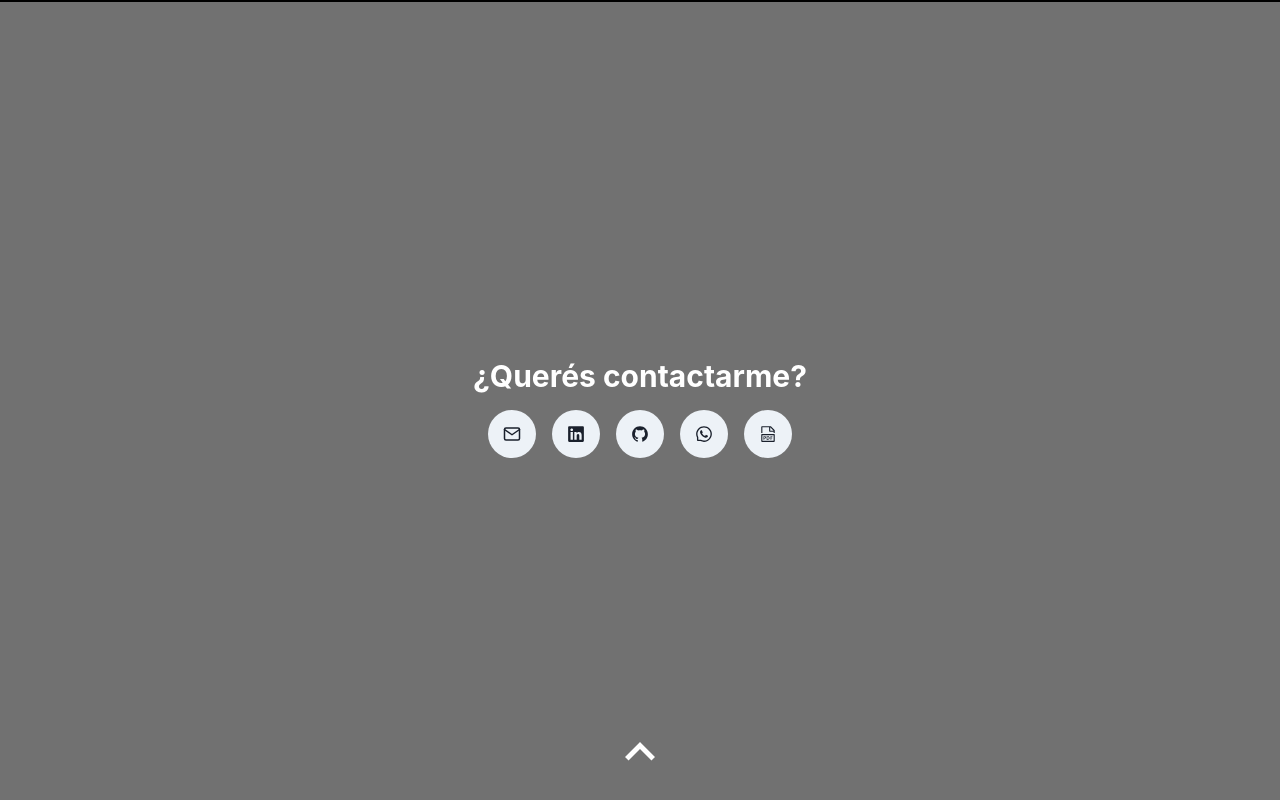
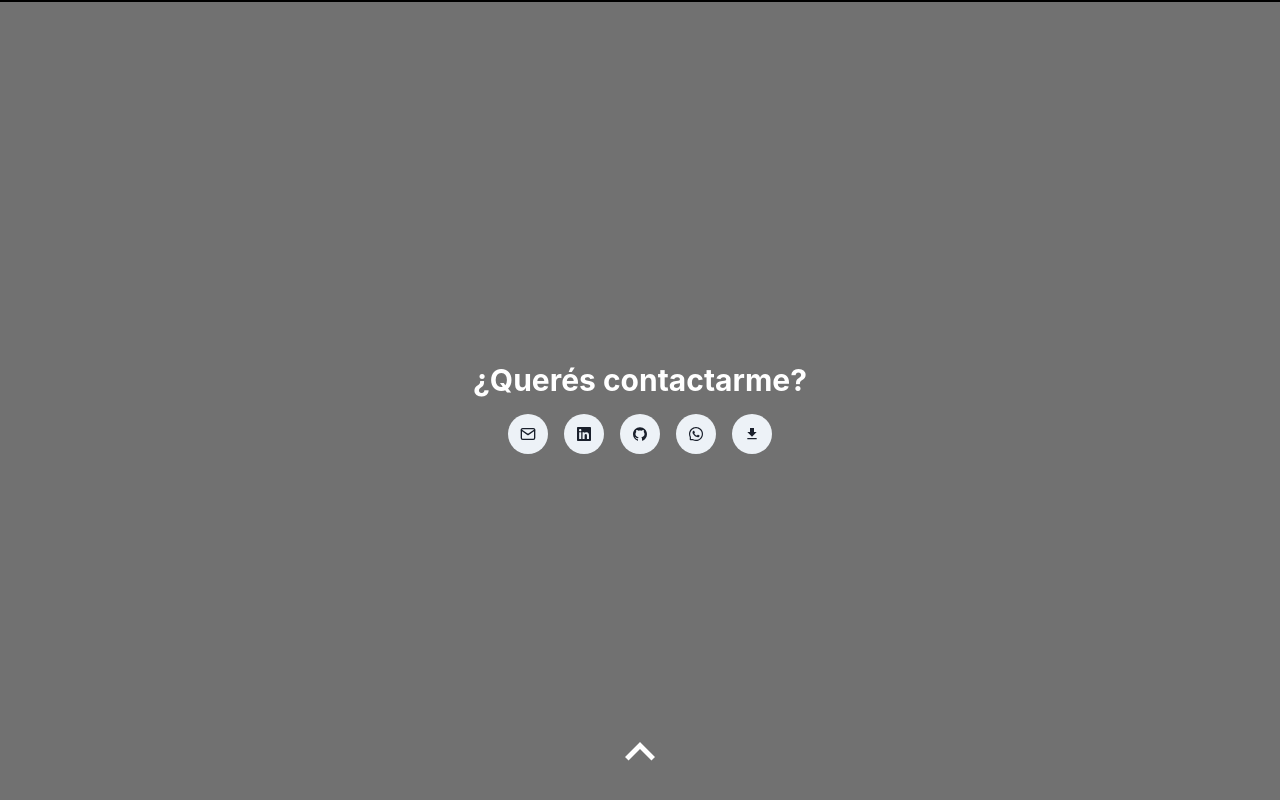
Before and after one commit to tahielpedevilla/cv, a React (Vite) app: page / in a window 1280 px wide. Shown: the part 3198-3998 px from the top of the page. Built offline with nearby package versions, Linux system fonts and the light colour scheme.

Commit message:
Update rounded prop and change link to pdf

```diff
--- a/src/components/ui/ButtonGroup.jsx
+++ b/src/components/ui/ButtonGroup.jsx
@@ -2,35 +2,40 @@ import React from "react";
 import {FiMail} from "react-icons/fi";
 import {FaLinkedin} from "react-icons/fa";
 import {AiOutlineGithub, AiOutlineWhatsApp} from "react-icons/ai";
-import {VscFilePdf} from "react-icons/vsc";
+import {MdFileDownload} from "react-icons/md";
 import {HStack, IconButton, Tooltip, Link} from "@chakra-ui/react";
+
 const ButtonGroup = () => {
   return (
     <>
       <HStack spacing={4}>
-        <Tooltip fontSize="sm" label="Mail">
+        <Tooltip fontSize="sm" label="E-mail">
           <Link isExternal href="mailto:tahielpeed@gmail.com">
-            <IconButton icon={<FiMail />} rounded="100%" size="lg" variant="solid" />
+            <IconButton borderRadius="full" icon={<FiMail />} size="md" variant="solid" />
           </Link>
         </Tooltip>
         <Link isExternal href="https://www.linkedin.com/in/tahiel-pedevilla-de-donato">
           <Tooltip fontSize="sm" label="LinkedIn">
-            <IconButton icon={<FaLinkedin />} rounded="100%" size="lg" variant="solid" />
+            <IconButton borderRadius="full" icon={<FaLinkedin />} size="md" variant="solid" />
           </Tooltip>
         </Link>
         <Link isExternal href="https://github.com/tahielpedevilla">
           <Tooltip fontSize="sm" label="GitHub">
-            <IconButton icon={<AiOutlineGithub />} rounded="100%" size="lg" variant="solid" />
+            <IconButton borderRadius="full" icon={<AiOutlineGithub />} size="md" variant="solid" />
           </Tooltip>
         </Link>
         <Link isExternal href="https://wa.me/+5492664405142">
           <Tooltip fontSize="sm" label="WhatsApp">
-            <IconButton icon={<AiOutlineWhatsApp />} rounded="100%" size="lg" variant="solid" />
+            <IconButton borderRadius="full" icon={<AiOutlineWhatsApp />} size="md" variant="solid" />
           </Tooltip>
         </Link>
-        <Link isExternal href="https://drive.google.com/file/d/1awqcMegaNXtzHIhpe8ThK3b-1KABJKNF/view?usp=sharing">
-          <Tooltip fontSize="sm" label="CV .pdf">
-            <IconButton icon={<VscFilePdf />} rounded="100%" size="lg" variant="solid" />
+        <Link
+          isExternal
+          href="https://drive.google.com/file/d/1KBJklxvLgr2nmuaiy30FgietNpfzGORi/view?usp=sharing"
+          target="_blank"
+        >
+          <Tooltip fontSize="sm" label="Descargar CV">
+            <IconButton borderRadius="full" icon={<MdFileDownload />} size="md" variant="solid" />
           </Tooltip>
         </Link>
       </HStack>
```
